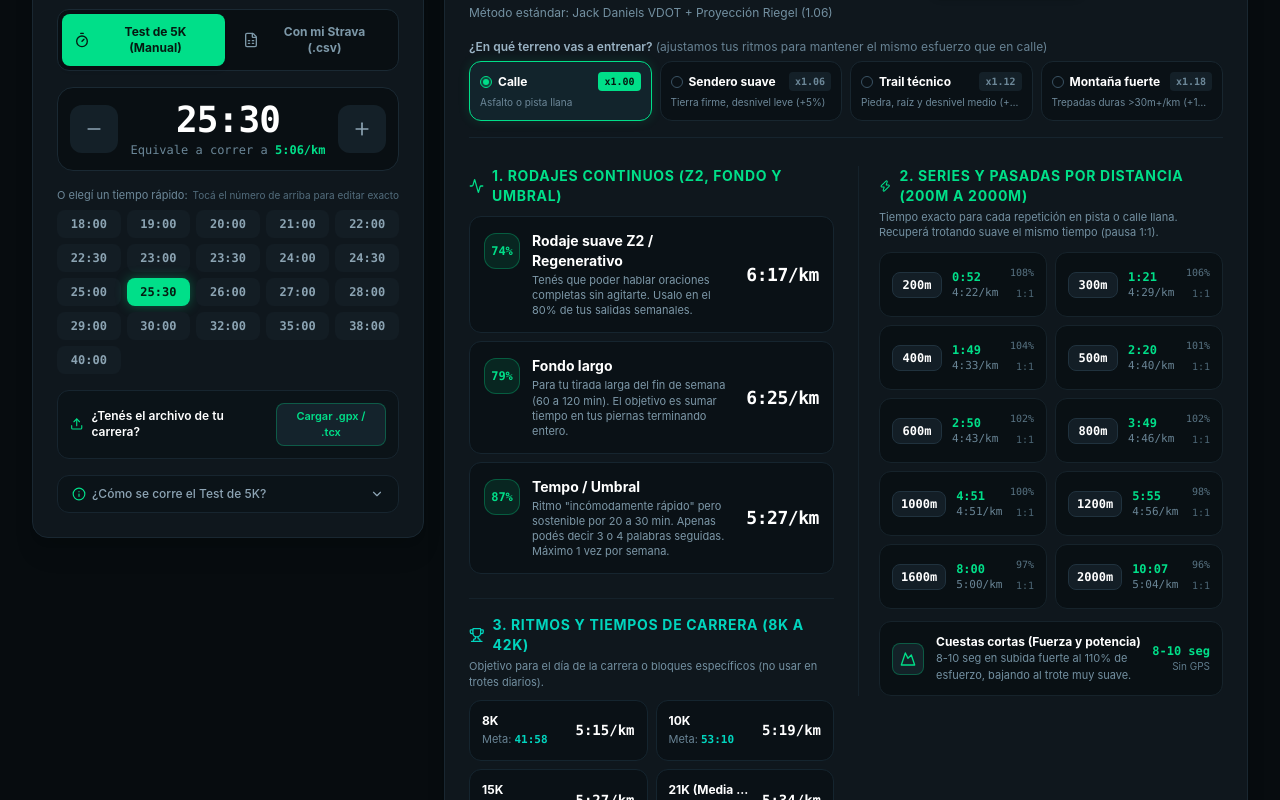
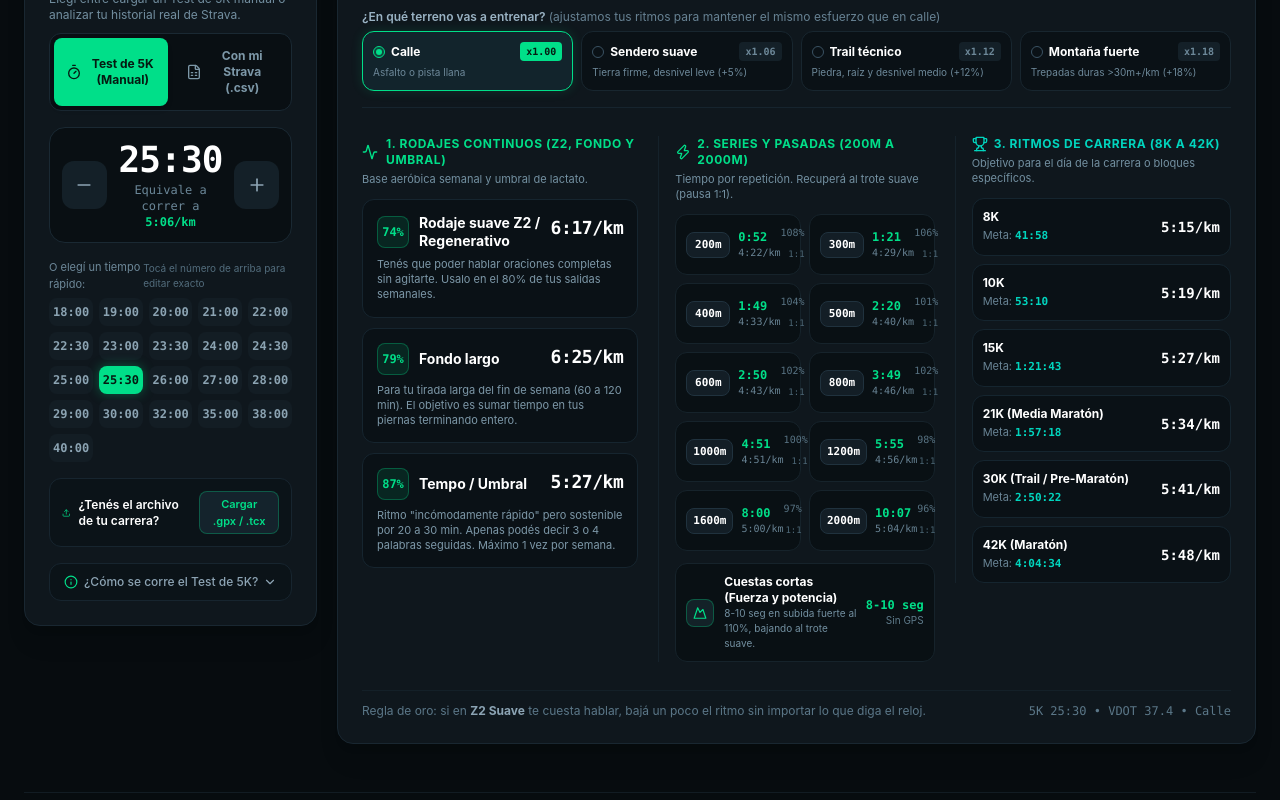
Before and after one commit to valdivieso01/lab-running, a Next.js app: page / in a window 1280 px wide. Shown: the part 420-1220 px from the top of the page. Built offline with nearby package versions, Linux system fonts and the light colour scheme.

Commit message:
feat: agregar Mejor 42K en Strava y organizar ritmos en 3 columnas (1. Rodajes | 2. Series | 3. Carreras)

```diff
--- a/src/app/page.tsx
+++ b/src/app/page.tsx
@@ -230,15 +230,15 @@ export default function Home() {
   };
 
   return (
-    <main className="min-h-screen bg-[#070c0f] px-3 sm:px-6 lg:px-8 py-5 max-w-[1680px] mx-auto flex flex-col justify-between">
+    <main className="min-h-screen bg-[#070c0f] px-3 sm:px-5 lg:px-6 py-5 max-w-[1860px] mx-auto flex flex-col justify-between">
       <div className="space-y-5">
         {/* Top Header + 3-Step Guide */}
         <Header vdot={vdot} fiveKmFormatted={formatted5k} />
 
-        {/* Three-Column Overall Layout (Col 1: Reference Input [4/12], Col 2 & 3: PaceTable [8/12 split in 2]) */}
+        {/* Four-Column Overall Layout on Desktop (Col 1: Reference Input [3/12], Cols 2-4: PaceTable [9/12 split in 3]) */}
         <div className="grid grid-cols-1 lg:grid-cols-12 gap-5 items-start">
-          {/* Column 1 (4 cols): Unified Reference Input (Manual 5K or Strava) */}
-          <div className="lg:col-span-4 space-y-5">
+          {/* Column 1 (lg:4, xl:3 cols): Unified Reference Input (Manual 5K or Strava) */}
+          <div className="lg:col-span-4 xl:col-span-3 space-y-5">
             <TestInput
               inputMethod={inputMethod}
               onInputMethodChange={handleInputMethodChange}
@@ -250,8 +250,8 @@ export default function Home() {
             />
           </div>
 
-          {/* Columns 2 & 3 (8 cols): Always-visible Pace Table with top Terrain bar & Export actions */}
-          <div className="lg:col-span-8 space-y-5">
+          {/* Columns 2, 3 & 4 (lg:8, xl:9 cols): Always-visible Pace Table with 3 columns (1. Rodajes | 2. Series | 3. Carreras) */}
+          <div className="lg:col-span-8 xl:col-span-9 space-y-5">
             <PaceTable
               fiveKmSeconds={timeSeconds}
               terrainType={terrain}
--- a/src/components/PaceTable.tsx
+++ b/src/components/PaceTable.tsx
@@ -224,22 +224,23 @@ export const PaceTable: React.FC<PaceTableProps> = ({
         </div>
       </div>
 
-      {/* 2-Column Body inside PaceTable (creating a 3-column overall screen layout) */}
-      <div className="grid grid-cols-1 xl:grid-cols-2 gap-6 items-start">
-        {/* LEFT SUB-COLUMN (Column 2 of screen): Continuous Runs + Race Projections */}
-        <div className="space-y-6">
-          {/* SECTION 1: Continuous Runs (Z2, Fondo & Threshold) */}
-          <div className="space-y-2.5">
-            <div className="flex items-center justify-between">
+      {/* 3-Column Body inside PaceTable (1. Rodajes | 2. Series | 3. Carreras) */}
+      <div className="grid grid-cols-1 xl:grid-cols-3 gap-5 items-start">
+        {/* COLUMN 1: Continuous Runs (Z2, Fondo & Threshold) */}
+        <div className="space-y-3">
+          <div className="space-y-1">
             <div className="flex items-center gap-2">
-                <Activity className="w-4 h-4 text-[#00df89]" />
-                <h3 className="text-xs md:text-sm font-bold uppercase tracking-wider text-[#00df89]">
+              <Activity className="w-4 h-4 text-[#00df89] shrink-0" />
+              <h3 className="text-xs font-bold uppercase tracking-wider text-[#00df89]">
                 1. Rodajes Continuos (Z2, Fondo y Umbral)
               </h3>
             </div>
+            <p className="text-[11px] text-[#7390a1] leading-snug">
+              Base aeróbica semanal y umbral de lactato.
+            </p>
           </div>
 
-            <div className="space-y-2">
+          <div className="space-y-2.5">
             {weeklyZones.map((p, idx) => {
               const flatPace = allPacesFlat[idx]?.paceFormatted.replace('/km', '') || '';
               const hrZone = getHrZoneForPace(p.name);
@@ -248,32 +249,28 @@ export const PaceTable: React.FC<PaceTableProps> = ({
               return (
                 <div
                   key={p.name}
-                    className="flex flex-col sm:flex-row sm:items-center justify-between gap-2.5 p-3.5 rounded-xl bg-[#0a1116] border border-[#16252f] hover:border-[#213746] transition-all"
+                  className="p-3.5 rounded-xl bg-[#0a1116] border border-[#16252f] hover:border-[#213746] transition-all space-y-2"
                 >
-                    <div className="flex items-start gap-3">
-                      <div className="w-9 h-9 rounded-xl bg-[#00df89]/10 text-[#00df89] border border-[#00df89]/30 flex items-center justify-center font-mono font-bold text-xs shrink-0 mt-0.5">
+                  <div className="flex items-start justify-between gap-2">
+                    <div className="flex items-center gap-2.5 min-w-0">
+                      <div className="w-8 h-8 rounded-lg bg-[#00df89]/10 text-[#00df89] border border-[#00df89]/30 flex items-center justify-center font-mono font-bold text-xs shrink-0">
                         {p.badge}
                       </div>
-                      <div className="space-y-0.5">
-                        <div className="flex flex-wrap items-center gap-2">
-                          <span className="text-sm font-bold text-white">
+                      <div className="min-w-0">
+                        <div className="text-xs sm:text-sm font-bold text-white leading-tight">
                           {p.name}
-                          </span>
+                        </div>
                         {hrZone && (
-                            <span className="inline-flex items-center gap-1 px-1.5 py-0.5 rounded-md bg-rose-500/10 border border-rose-500/25 text-rose-300 text-[11px] font-mono font-semibold">
+                          <span className="inline-flex items-center gap-1 mt-1 px-1.5 py-0.5 rounded-md bg-rose-500/10 border border-rose-500/25 text-rose-300 text-[10px] font-mono font-semibold">
                             <Heart className="w-2.5 h-2.5 text-rose-400" />
                             {hrZone}
                           </span>
                         )}
                       </div>
-                        <p className="text-[11px] text-[#7d98a8] leading-snug">
-                          {guide}
-                        </p>
-                      </div>
                     </div>
 
-                    <div className="sm:text-right shrink-0 pl-12 sm:pl-2">
-                      <div className="text-lg font-extrabold font-mono tabular-nums text-white tracking-tight">
+                    <div className="text-right shrink-0">
+                      <div className="text-base sm:text-lg font-extrabold font-mono tabular-nums text-white tracking-tight">
                         {p.paceFormatted}
                       </div>
                       {activeCalibration && p.deltaSecondsPerKm !== undefined && p.deltaSecondsPerKm !== 0 && (
@@ -282,43 +279,132 @@ export const PaceTable: React.FC<PaceTableProps> = ({
                             p.deltaSecondsPerKm < 0 ? 'text-[#00df89]' : 'text-amber-400'
                           }`}
                         >
-                          {p.deltaSecondsPerKm > 0 ? `+${p.deltaSecondsPerKm}s` : `${p.deltaSecondsPerKm}s`}/km vs est. ({p.standardPaceFormatted})
+                          {p.deltaSecondsPerKm > 0 ? `+${p.deltaSecondsPerKm}s` : `${p.deltaSecondsPerKm}s`}/km ({p.standardPaceFormatted})
                         </div>
                       )}
                       {currentTerrain.multiplier !== 1.0 && (
                         <div className="text-[10px] font-mono text-[#5c7889]">
-                          en calle: {flatPace}/km
+                          calle: {flatPace}/km
                         </div>
+                      )}
+                    </div>
+                  </div>
+
+                  <p className="text-[11px] text-[#7d98a8] leading-snug">
+                    {guide}
+                  </p>
+                </div>
+              );
+            })}
+          </div>
+        </div>
+
+        {/* COLUMN 2: VO2Max Intervals & Speed */}
+        <div className="space-y-3 xl:pl-4 xl:border-l border-[#15222b]">
+          <div className="space-y-1">
+            <div className="flex flex-wrap items-center justify-between gap-1.5">
+              <div className="flex items-center gap-1.5">
+                <Zap className="w-4 h-4 text-[#00df89] shrink-0" />
+                <h3 className="text-xs font-bold uppercase tracking-wider text-[#00df89]">
+                  2. Series y Pasadas (200m a 2000m)
+                </h3>
+              </div>
+              {hrProfile && (
+                <span className="text-[10px] font-mono text-rose-300 bg-rose-500/10 border border-rose-500/25 px-1.5 py-0.5 rounded-md">
+                  Pulso: {hrProfile.zones.vo2max}
+                </span>
+              )}
+            </div>
+            <p className="text-[11px] text-[#7390a1] leading-snug">
+              Tiempo por repetición. Recuperá al trote suave (pausa 1:1).
+            </p>
+          </div>
+
+          {/* Intervals Grid */}
+          <div className="grid grid-cols-2 gap-2">
+            {intervals.map((inv, idx) => {
+              const flatRep = intervalsFlat[idx]?.repTimeFormatted || '';
+              return (
+                <div
+                  key={inv.distance}
+                  className="p-2.5 rounded-xl bg-[#091014] border border-[#16232b] flex items-center justify-between hover:border-[#213543] transition-all"
+                >
+                  <div className="flex items-center gap-2">
+                    <div className="px-1.5 py-1 rounded-lg bg-[#131e26] border border-[#20323e] text-[11px] font-mono tabular-nums font-bold text-white min-w-[44px] text-center">
+                      {inv.distance}
+                    </div>
+                    <div>
+                      <div className="text-xs font-bold font-mono tabular-nums text-[#00df89]">
+                        {inv.repTimeFormatted}
+                      </div>
+                      <div className="text-[10px] text-[#698495] font-mono tabular-nums">
+                        {inv.paceFormatted}
+                      </div>
+                    </div>
+                  </div>
+
+                  <div className="text-right font-mono tabular-nums">
+                    <span className="text-[10px] text-[#587383] block">{inv.percentageText}</span>
+                    {currentTerrain.multiplier !== 1.0 ? (
+                      <span className="text-[9px] text-[#4c6675]">llano {flatRep}</span>
+                    ) : (
+                      <span className="text-[9px] text-[#4c6675]">1:1</span>
                     )}
                   </div>
                 </div>
               );
             })}
           </div>
+
+          {/* Cuestas Cortas Card */}
+          <div className="p-2.5 rounded-xl bg-[#091014] border border-[#16232b] flex items-center justify-between hover:border-[#213543] transition-all">
+            <div className="flex items-center gap-2.5">
+              <div className="w-7 h-7 rounded-lg bg-[#132228] border border-[#00df89]/30 flex items-center justify-center text-[#00df89] shrink-0">
+                <Mountain className="w-3.5 h-3.5" />
+              </div>
+              <div>
+                <div className="text-xs font-bold text-white">
+                  Cuestas cortas (Fuerza y potencia)
+                </div>
+                <div className="text-[10px] text-[#7390a1]">
+                  8-10 seg en subida fuerte al 110%, bajando al trote suave.
+                </div>
+              </div>
             </div>
 
-          {/* SECTION 3: Target Race Paces (Riegel) */}
-          <div className="space-y-2.5 pt-4 border-t border-[#15222b]">
+            <div className="text-right shrink-0 ml-2">
+              <div className="text-xs font-mono font-bold text-[#00df89]">
+                8-10 seg
+              </div>
+              <div className="text-[10px] text-[#5e7a8a]">
+                Sin GPS
+              </div>
+            </div>
+          </div>
+        </div>
+
+        {/* COLUMN 3: Target Race Paces (Riegel 8K to 42K) */}
+        <div className="space-y-3 xl:pl-4 xl:border-l border-[#15222b]">
           <div className="space-y-1">
-              <div className="flex flex-wrap items-center justify-between gap-2">
-                <div className="flex items-center gap-2">
-                  <Trophy className="w-4 h-4 text-teal-400" />
-                  <h3 className="text-xs md:text-sm font-bold uppercase tracking-wider text-teal-400">
-                    3. Ritmos y Tiempos de Carrera (8K a 42K)
+            <div className="flex flex-wrap items-center justify-between gap-1.5">
+              <div className="flex items-center gap-1.5">
+                <Trophy className="w-4 h-4 text-teal-400 shrink-0" />
+                <h3 className="text-xs font-bold uppercase tracking-wider text-teal-400">
+                  3. Ritmos de Carrera (8K a 42K)
                 </h3>
               </div>
               {hrProfile && (
-                  <span className="text-[11px] font-mono text-rose-300 bg-rose-500/10 border border-rose-500/25 px-2 py-0.5 rounded-md">
-                    Pulso carrera: {hrProfile.zones.ritmoCarrera}
+                <span className="text-[10px] font-mono text-rose-300 bg-rose-500/10 border border-rose-500/25 px-1.5 py-0.5 rounded-md">
+                  Pulso: {hrProfile.zones.ritmoCarrera}
                 </span>
               )}
             </div>
             <p className="text-[11px] text-[#7390a1] leading-snug">
-                Objetivo para el día de la carrera o bloques específicos (no usar en trotes diarios).
+              Objetivo para el día de la carrera o bloques específicos.
             </p>
           </div>
 
-            <div className="grid grid-cols-1 sm:grid-cols-2 gap-2">
+          <div className="grid grid-cols-1 sm:grid-cols-2 xl:grid-cols-1 gap-2">
             {raceTargets.map((race, idx) => {
               const flatRace = allPacesFlat[idx + 3];
               const cleanName = race.name.replace('Ritmo Objetivo ', '');
@@ -326,7 +412,7 @@ export const PaceTable: React.FC<PaceTableProps> = ({
               return (
                 <div
                   key={race.name}
-                    className="p-3 rounded-xl bg-[#0a1116] border border-[#15252f] flex items-center justify-between hover:border-teal-500/40 transition-all"
+                  className="p-2.5 rounded-xl bg-[#0a1116] border border-[#15252f] flex items-center justify-between hover:border-teal-500/40 transition-all"
                 >
                   <div className="space-y-0.5 min-w-0">
                     <div className="text-xs font-bold text-white truncate">
@@ -369,91 +455,6 @@ export const PaceTable: React.FC<PaceTableProps> = ({
         </div>
       </div>
 
-        {/* RIGHT SUB-COLUMN (Column 3 of screen): VO2Max Intervals & Speed */}
-        <div className="space-y-3 xl:pl-5 xl:border-l border-[#15222b]">
-          <div className="space-y-1">
-            <div className="flex flex-wrap items-center justify-between gap-2">
-              <div className="flex items-center gap-2">
-                <Zap className="w-4 h-4 text-[#00df89]" />
-                <h3 className="text-xs md:text-sm font-bold uppercase tracking-wider text-[#00df89]">
-                  2. Series y Pasadas por Distancia (200m a 2000m)
-                </h3>
-              </div>
-              {hrProfile && (
-                <span className="text-[11px] font-mono text-rose-300 bg-rose-500/10 border border-rose-500/25 px-2 py-0.5 rounded-md">
-                  Pulso: {hrProfile.zones.vo2max}
-                </span>
-              )}
-            </div>
-            <p className="text-[11px] text-[#7390a1] leading-snug">
-              Tiempo exacto para cada repetición en pista o calle llana. Recuperá trotando suave el mismo tiempo (pausa 1:1).
-            </p>
-          </div>
-
-          {/* Intervals Grid */}
-          <div className="grid grid-cols-1 sm:grid-cols-2 gap-2">
-            {intervals.map((inv, idx) => {
-              const flatRep = intervalsFlat[idx]?.repTimeFormatted || '';
-              return (
-                <div
-                  key={inv.distance}
-                  className="p-3 rounded-xl bg-[#091014] border border-[#16232b] flex items-center justify-between hover:border-[#213543] transition-all"
-                >
-                  <div className="flex items-center gap-2.5">
-                    <div className="px-2 py-1 rounded-lg bg-[#131e26] border border-[#20323e] text-xs font-mono tabular-nums font-bold text-white min-w-[50px] text-center">
-                      {inv.distance}
-                    </div>
-                    <div>
-                      <div className="text-xs font-bold font-mono tabular-nums text-[#00df89]">
-                        {inv.repTimeFormatted}
-                      </div>
-                      <div className="text-[11px] text-[#698495] font-mono tabular-nums">
-                        {inv.paceFormatted}
-                      </div>
-                    </div>
-                  </div>
-
-                  <div className="text-right font-mono tabular-nums">
-                    <span className="text-[10px] text-[#587383] block">{inv.percentageText}</span>
-                    {currentTerrain.multiplier !== 1.0 ? (
-                      <span className="text-[10px] text-[#4c6675]">llano {flatRep}</span>
-                    ) : (
-                      <span className="text-[10px] text-[#4c6675]">1:1</span>
-                    )}
-                  </div>
-                </div>
-              );
-            })}
-          </div>
-
-          {/* Cuestas Cortas Card */}
-          <div className="p-3 rounded-xl bg-[#091014] border border-[#16232b] flex items-center justify-between hover:border-[#213543] transition-all">
-            <div className="flex items-center gap-3">
-              <div className="w-8 h-8 rounded-lg bg-[#132228] border border-[#00df89]/30 flex items-center justify-center text-[#00df89] shrink-0">
-                <Mountain className="w-4 h-4" />
-              </div>
-              <div>
-                <div className="text-xs font-bold text-white">
-                  Cuestas cortas (Fuerza y potencia)
-                </div>
-                <div className="text-[11px] text-[#7390a1]">
-                  8-10 seg en subida fuerte al 110% de esfuerzo, bajando al trote muy suave.
-                </div>
-              </div>
-            </div>
-
-            <div className="text-right shrink-0 ml-2">
-              <div className="text-xs font-mono font-bold text-[#00df89]">
-                8-10 seg
-              </div>
-              <div className="text-[10px] text-[#5e7a8a]">
-                Sin GPS
-              </div>
-            </div>
-          </div>
-        </div>
-      </div>
-
       {/* Table Footer Summary */}
       <div className="flex flex-col sm:flex-row items-center justify-between gap-2 pt-3 border-t border-[#142028] text-xs text-[#5b7788]">
         <span>
--- a/src/lib/strava.ts
+++ b/src/lib/strava.ts
@@ -76,6 +76,7 @@ export interface StravaAnalysisSummary {
   best5k: BestEffort | null;
   best10k: BestEffort | null;
   best21k: BestEffort | null;
+  best42k?: BestEffort | null;
   hrProfile: HeartRateProfile | null;
   calibration?: StravaCalibration | null;
   strengthSynergy?: StrengthSynergyProfile | null;
@@ -90,11 +91,12 @@ export function computeStravaCalibration(summary: {
   best5k: BestEffort | null;
   best10k: BestEffort | null;
   best21k: BestEffort | null;
+  best42k?: BestEffort | null;
   weeklyKmAvg: number;
   longestRunKm: number;
   recommendedVDOT: number;
 }): StravaCalibration {
-  const { best5k, best10k, best21k, weeklyKmAvg, longestRunKm, recommendedVDOT } = summary;
+  const { best5k, best10k, best21k, best42k, weeklyKmAvg, longestRunKm, recommendedVDOT } = summary;
 
   // 1. Volume-based Riegel exponent baseline (Vickers-Vertosick model)
   let volumeExponent = 1.06;
@@ -106,9 +108,9 @@ export function computeStravaCalibration(summary: {
     volumeExponent = 1.076;
   }
 
-  // 2. Empirical multi-distance Riegel exponent if runner has both 5K and 10K/21K best efforts
+  // 2. Empirical multi-distance Riegel exponent if runner has both 5K and 10K/21K/42K best efforts
   let personalRiegelExponent = volumeExponent;
-  const longEffort = best21k || best10k;
+  const longEffort = best21k || best42k || best10k;
 
   if (best5k && longEffort && longEffort.distanceKm > best5k.distanceKm + 3) {
     // Only use empirical comparison if the long effort was a representative effort (within 3.5 VDOT points of 5K)
@@ -127,9 +129,9 @@ export function computeStravaCalibration(summary: {
   // Clamp exponent to physiological bounds [1.040, 1.088]
   personalRiegelExponent = Math.round(Math.max(1.04, Math.min(1.088, personalRiegelExponent)) * 1000) / 1000;
 
-  // 3. Aerobic Engine / Critical Speed adjustment (comparing 10K/21K VDOT vs 5K VDOT)
+  // 3. Aerobic Engine / Critical Speed adjustment (comparing 10K/21K/42K VDOT vs 5K VDOT)
   let aerobicVdotAdjustment = 0;
-  const enduranceVdot = Math.max(best21k?.vdot || 0, best10k?.vdot || 0);
+  const enduranceVdot = Math.max(best42k?.vdot || 0, best21k?.vdot || 0, best10k?.vdot || 0);
   if (best5k && enduranceVdot > 0 && enduranceVdot >= best5k.vdot - 3.0) {
     aerobicVdotAdjustment = Math.round((enduranceVdot - best5k.vdot) * 10) / 10;
   } else if (weeklyKmAvg >= 40 && longestRunKm >= 20) {
@@ -404,7 +406,7 @@ export function parseStravaCSV(csvContent: string): StravaAnalysisSummary {
       isShortInterval = true;
       outlierReason = 'Serie corta / Entrada en calor (<4.5 km)';
       shortIntervalsCount++;
-    } else if (pauseRatio > 0.12 && !isMountainTrail) {
+    } else if (pauseRatio > 0.12 && !isMountainTrail && distanceKm < 18) {
       // More than 12% of total time was spent stopped (e.g., interval session with standing rests)
       isShortInterval = true;
       outlierReason = `Con pausas (${Math.round((elapsedTimeSec - movingTimeSec) / 60)} min detenido)`;
@@ -473,6 +475,7 @@ export function parseStravaCSV(csvContent: string): StravaAnalysisSummary {
   const best5k = findBestInRange(4.8, 6.5, 'Mejor 5K');
   const best10k = findBestInRange(9.5, 11.5, 'Mejor 10K');
   const best21k = findBestInRange(18.0, 23.0, 'Mejor 20K / 21K');
+  const best42k = findBestInRange(39.0, 46.0, 'Mejor 42K');
 
   // Longest run in history
   const longestRunKm =
@@ -561,6 +564,7 @@ export function parseStravaCSV(csvContent: string): StravaAnalysisSummary {
     best5k,
     best10k,
     best21k,
+    best42k,
     weeklyKmAvg,
     longestRunKm,
     recommendedVDOT,
@@ -699,6 +703,7 @@ export function parseStravaCSV(csvContent: string): StravaAnalysisSummary {
     best5k,
     best10k,
     best21k,
+    best42k,
     hrProfile,
     calibration,
     strengthSynergy,
@@ -713,9 +718,18 @@ export function createSummaryFromSingleActivity(single: ParsedSingleActivity): S
   const is5k = single.distanceKm >= 4.5 && single.distanceKm <= 6.5;
   const is10k = single.distanceKm >= 9.0 && single.distanceKm <= 11.5;
   const is21k = single.distanceKm >= 18.0 && single.distanceKm <= 23.0;
+  const is42k = single.distanceKm >= 39.0 && single.distanceKm <= 46.0;
 
   const bestEffort: BestEffort = {
-    label: is5k ? 'Mejor 5K' : is10k ? 'Mejor 10K' : is21k ? 'Mejor 21K' : `${single.distanceKm} km`,
+    label: is5k
+      ? 'Mejor 5K'
+      : is10k
+      ? 'Mejor 10K'
+      : is21k
+      ? 'Mejor 20K / 21K'
+      : is42k
+      ? 'Mejor 42K'
+      : `${single.distanceKm} km`,
     activityName: single.name,
     date: single.dateStr,
     distanceKm: single.distanceKm,
@@ -742,6 +756,7 @@ export function createSummaryFromSingleActivity(single: ParsedSingleActivity): S
 
   const best10k = is10k ? bestEffort : null;
   const best21k = is21k ? bestEffort : null;
+  const best42k = is42k ? bestEffort : null;
 
   let hrProfile: HeartRateProfile | null = null;
   if (single.maxHr > 120 || single.avgHr > 100) {
@@ -764,6 +779,7 @@ export function createSummaryFromSingleActivity(single: ParsedSingleActivity): S
     best5k,
     best10k,
     best21k,
+    best42k,
     weeklyKmAvg: single.distanceKm,
     longestRunKm: single.distanceKm,
     recommendedVDOT: single.vdot,
@@ -804,6 +820,7 @@ export function createSummaryFromSingleActivity(single: ParsedSingleActivity): S
     best5k,
     best10k,
     best21k,
+    best42k,
     hrProfile,
     calibration,
     recentActivities: [act],
@@ -820,10 +837,12 @@ export function mergeSingleActivityIntoStrava(
   const is5k = single.distanceKm >= 4.8 && single.distanceKm <= 6.5;
   const is10k = single.distanceKm >= 9.5 && single.distanceKm <= 11.5;
   const is21k = single.distanceKm >= 18.0 && single.distanceKm <= 23.0;
+  const is42k = single.distanceKm >= 39.0 && single.distanceKm <= 46.0;
 
   let best5k = existing.best5k;
   let best10k = existing.best10k;
   let best21k = existing.best21k;
+  let best42k = existing.best42k || null;
 
   if (is5k && (!best5k || single.vdot >= best5k.vdot)) {
     best5k = {
@@ -856,6 +875,20 @@ export function mergeSingleActivityIntoStrava(
   if (is21k && (!best21k || single.vdot >= best21k.vdot)) {
     best21k = {
       label: 'Mejor 20K / 21K',
+      activityName: single.name,
+      date: single.dateStr,
+      distanceKm: single.distanceKm,
+      timeFormatted: formatTime(single.movingTimeSec),
+      paceFormatted: single.paceFormatted,
+      vdot: single.vdot,
+      equivalent5kSeconds: single.equivalent5kSeconds,
+      avgHr: single.avgHr > 0 ? single.avgHr : undefined,
+    };
+  }
+
+  if (is42k && (!best42k || single.vdot >= best42k.vdot)) {
+    best42k = {
+      label: 'Mejor 42K',
       activityName: single.name,
       date: single.dateStr,
       distanceKm: single.distanceKm,
@@ -920,6 +953,7 @@ export function mergeSingleActivityIntoStrava(
     best5k,
     best10k,
     best21k,
+    best42k,
     weeklyKmAvg: existing.weeklyKmAvg,
     longestRunKm,
     recommendedVDOT,
@@ -939,6 +973,7 @@ export function mergeSingleActivityIntoStrava(
     best5k,
     best10k,
     best21k,
+    best42k,
     hrProfile,
     calibration,
     recentActivities,
```
Also changed, not shown: src/components/StravaValidator.tsx (+40 -3 lines). Lines whose indentation alone changed are shown as unchanged.
